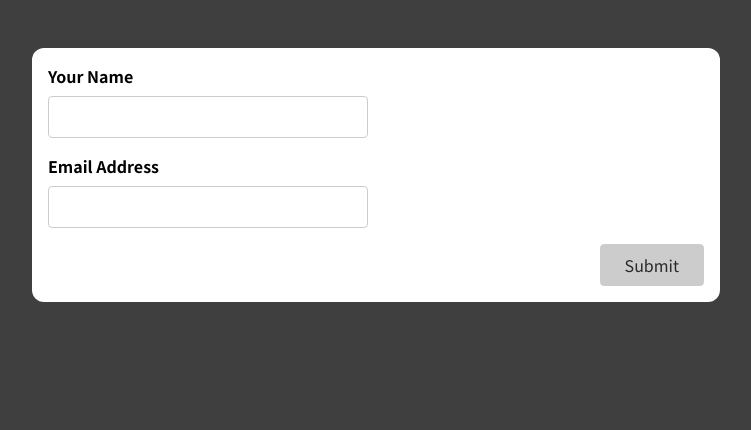
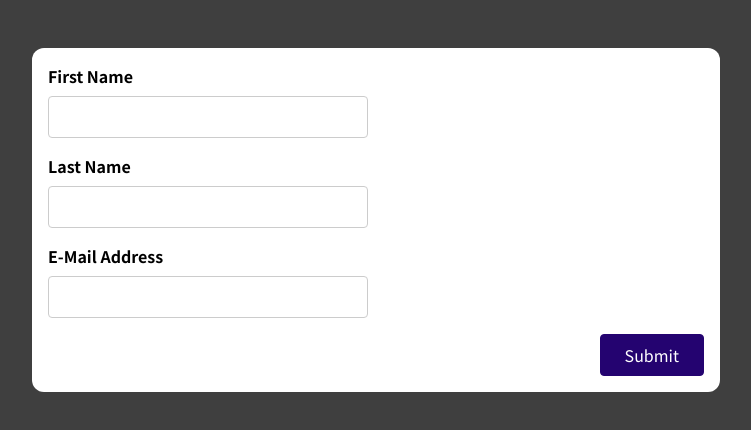
Before and after one commit to psuedo97/form-handling, a React (Create React App) app: page / in a window 1280 px wide. Shown: the top 430 px of the page, without its empty margins (264-1015 px from the left). Built offline with nearby package versions, Linux system fonts and the light colour scheme.

Commit message:
practice with new form and new hook

```diff
--- a/src/App.js
+++ b/src/App.js
@@ -1,9 +1,10 @@
-import SimpleInput from './components/SimpleInput';
+import BasicForm from "./components/BasicForm";
+
 
 function App() {
   return (
     <div className="app">
-      <SimpleInput />
+      <BasicForm />
     </div>
   );
 }
--- a/src/components/BasicForm.js
+++ b/src/components/BasicForm.js
@@ -1,21 +1,99 @@
+import useFormInput from "../hooks/form-input";
+
 const BasicForm = (props) => {
+  const {
+    value: enteredNameValue,
+    isValid: nameInputIsValid,
+    hasError: nameInputHasError,
+    valueChangeHandler: nameChangeHandler,
+    valueBlurHanlder: nameBlurHandler,
+    reset: resetNameInput,
+  } = useFormInput((value) => value.trim() !== "");
+
+  const {
+    value: enteredLnameValue,
+    isValid: lnameInputIsValid,
+    hasError: lnameInputHasError,
+    valueChangeHandler: lnameChangeHandler,
+    valueBlurHanlder: lnameBlurHandler,
+    reset: resetLnameInput,
+  } = useFormInput((value) => value.trim() !== "");
+
+  const {
+    value: enteredEmailValue,
+    isValid: emailInputIsValid,
+    hasError: emailInputHasError,
+    valueChangeHandler: emailChangeHandler,
+    valueBlurHanlder: emailBlurHandler,
+    reset: resetEmailInput,
+  } = useFormInput((value) => value.includes("@"));
+
+  const formSubmission = (event) => {
+    event.preventDefault();
+
+    if (!nameInputIsValid || !lnameInputIsValid || !emailInputIsValid) {
+      return;
+    }
+    console.log(enteredNameValue +enteredLnameValue +enteredEmailValue  )
+    resetNameInput();
+    resetEmailInput();
+    resetLnameInput();
+  };
+
+  const nameInputClasses = nameInputHasError
+    ? "form-control invalid"
+    : "form-control";
+  const lnameInputClasses = lnameInputHasError
+    ? "form-control invalid"
+    : "form-control";
+  const emailInputClasses = emailInputHasError
+    ? "form-control invalid"
+    : "form-control";
+
   return (
-    <form>
-      <div className='control-group'>
-        <div className='form-control'>
-          <label htmlFor='name'>First Name</label>
-          <input type='text' id='name' />
+    <form onSubmit={formSubmission}>
+      <div className="form-control">
+        <div className={nameInputClasses}>
+          <label htmlFor="name">First Name</label>
+          <input
+            type="text"
+            onChange={nameChangeHandler}
+            onBlur={nameBlurHandler}
+            value={enteredNameValue}
+            id="fname"
+          />
+          {nameInputHasError && (
+            <p className="error-text">Please fill the field.</p>
+          )}
         </div>
-        <div className='form-control'>
-          <label htmlFor='name'>Last Name</label>
-          <input type='text' id='name' />
+        <div className={lnameInputClasses}>
+          <label htmlFor="name">Last Name</label>
+          <input
+            type="text"
+            value={enteredLnameValue}
+            onChange={lnameChangeHandler}
+            onBlur={lnameBlurHandler}
+            id="lname"
+          />
+          {lnameInputHasError && (
+            <p className="error-text">Please fill the field.</p>
+          )}
         </div>
       </div>
-      <div className='form-control'>
-        <label htmlFor='name'>E-Mail Address</label>
-        <input type='text' id='name' />
+      <div className={emailInputClasses}>
+        <label htmlFor="name">E-Mail Address</label>
+        <input
+          type="text"
+          id="email"
+          onChange={emailChangeHandler}
+          onBlur={emailBlurHandler}
+          value={enteredEmailValue}
+        />
+        {emailInputHasError && (
+          <p className="error-text">Please fill the field.</p>
+        )}
       </div>
-      <div className='form-actions'>
+      <div className="form-actions">
         <button>Submit</button>
       </div>
     </form>
--- /dev/null
+++ b/src/hooks/form-input.js
@@ -0,0 +1,34 @@
+import { useState } from "react";
+
+const useFormInput = (IsValid) => {
+    const [ enteredValue , setEnteredValue] = useState('');
+    const [ isTouched , setIsTouched] = useState(false);
+
+    const enteredValueIsValid = IsValid(enteredValue);
+    const hasError = !enteredValueIsValid && isTouched;
+
+    const valueChangeHandler = event =>{
+        setEnteredValue(event.target.value);
+    }
+
+    const valueBlurHanlder = event =>{
+        setIsTouched(true);
+    }
+
+
+    const reset =()=>{
+        setEnteredValue('');
+        setIsTouched(false);
+    }
+
+    return{
+        value: enteredValue,
+        isValid: enteredValueIsValid,
+        hasError,
+        valueChangeHandler,
+        valueBlurHanlder,
+        reset
+    }
+};
+
+export default useFormInput;
```
Also changed, not shown: 1 other file (tests, documents, lock files or other folders).
